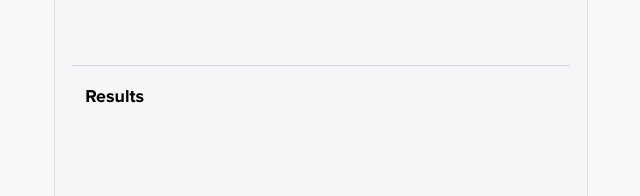
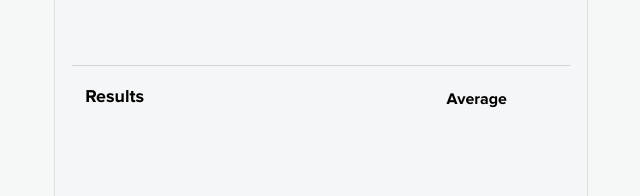
Before and after one commit to jphorner/bitly-take-home-test, a React (Create React App) app: page / in a window 1280 px wide. Shown: the part 224-420 px from the top of the page, without its empty margins (319-959 px from the left). Built offline with nearby package versions, Linux system fonts and the light colour scheme.

Commit message:
Render individual and average times

```diff
--- a/src/Components/App/App.js
+++ b/src/Components/App/App.js
@@ -13,34 +13,35 @@ class App extends Component {
   }
 
   calculateTime = (hour, minutes, day, period) => {
-    let totalTime = minutes;
+    let totalTime = 0;
+
     if (period === 'AM' && day === 1) {
-      totalTime += (hour * 60);
-    } else if (period === 'PM' && day === 1) {
-      if (hour === 12) {
-        totalTime += (hour * 60);
-      } else {
-        totalTime += (hour + 12) * 60;
-      }
+      totalTime += hour;
+    } else if (period === 'PM' && day === 1 && hour !== 12) {
+      totalTime += hour + 12;
+    } else if (period === 'PM' && day === 1 && hour === 12) {
+      totalTime += hour;
     };
 
-    if (period === 'AM' && day === 2) {
-      if (hour === 12) {
-        totalTime += (24 * 60);
-      } else {
-        totalTime += (24 * 60) + (hour * 60);
-      }
-    } else if (period === 'PM' && day === 2) {
-      if (hour === 12) {
-        totalTime += (36 * 60);
-      } else {
-        totalTime += (36 * 60) + (hour * 60);
-      }
+    if (period === 'AM' && day >= 2 && hour !== 12) {
+      totalTime += 24 + hour;
+    } else if (period === 'AM' && day >= 2 && hour === 12) {
+      totalTime += 24;
+    } else if (period === 'PM' && day >= 2 && hour === 12) {
+      totalTime += 36;
+    } else if (period === 'PM' && day >= 2 && hour !== 12) {
+      totalTime += 36 + hour;
     };
 
+    if (day > 2) {
+      totalTime += 24 * (day - 2);
+    }
+
+    totalTime = totalTime * 60;
+    totalTime += minutes;
     totalTime -= 480;
     console.log(totalTime);
-    this.setState({ times: totalTime })
+    this.setState({ times: [...this.state.times, totalTime] })
   }
 
   submitTime = (event) => {
@@ -52,10 +53,6 @@ class App extends Component {
       let splitMinutes = parseInt(splitInput[0].split(':')[1].split(' ')[0]);
       let splitDay = parseInt(splitInput[1].split(' DAY ')[1]);
       let splitPeriod = splitInput[0].split(':')[1].split(' ')[1];
-      console.log('HOUR: ', splitHour);
-      console.log('MINUTE: ', splitMinutes);
-      console.log('DAY: ', splitDay);
-      console.log('PERIOD: ', splitPeriod);
       this.calculateTime(splitHour, splitMinutes, splitDay, splitPeriod);
     } else {
       console.log('invalid')
@@ -77,9 +74,3 @@ class App extends Component {
 }
 
 export default App;
-
-// ["12:00 PM, DAY 1",
-// "12:01 PM, DAY 1"]
-// => 241 (240.5 rounded)
-
-// Subtract 480 since race starts at 8:00 AM
--- a/src/Components/Results/Results.css
+++ b/src/Components/Results/Results.css
@@ -1,4 +1,5 @@
 .results-container {
+  position: relative;
   text-align: left;
   padding: 3.5% 6% 3.5% 5.6%;
 }
@@ -8,4 +9,20 @@
   padding: 0px;
   font-family: 'ProximaNova-Bold';
   font-size: 1.12rem;
+  margin-bottom: 1.3rem;
 }
+
+.individual-results-container {
+  max-height: 30vh;
+  overflow-y: scroll;
+}
+
+.average-header {
+  font-family: 'ProximaNova-Bold';
+}
+
+.average-container {
+  position: absolute;
+  top: 0;
+  right: 15%;
+}
--- a/src/Components/Results/Results.js
+++ b/src/Components/Results/Results.js
@@ -2,12 +2,29 @@ import React, { Component } from 'react';
 import './Results.css';
 
 const Results = ({results}) => {
+  let allTimes = 0;
+  let allResults = results.map( result => {
+    return <div key={Math.random()}>{result}</div>;
+  })
+
+  let calculateAllTimes = results.forEach( result => {
+    allTimes = allTimes + result;
+  })
+
   return (
     <div className="results-container">
-      <h4 className="results-header">Results</h4>
-      <section className="results">
-        {results}
-      </section>
+      <div className="individual-results-container">
+        <h4 className="results-header">Results</h4>
+        <section className="results">
+          {allResults}
+        </section>
+      </div>
+      <div className="average-container">
+        <h4 className="average-header">Average</h4>
+        <section className="average-time">
+          {allTimes !== 0 && <div key="average">{Math.round(allTimes / results.length)}</div>}
+        </section>
+      </div>
     </div>
   )
 }
```
